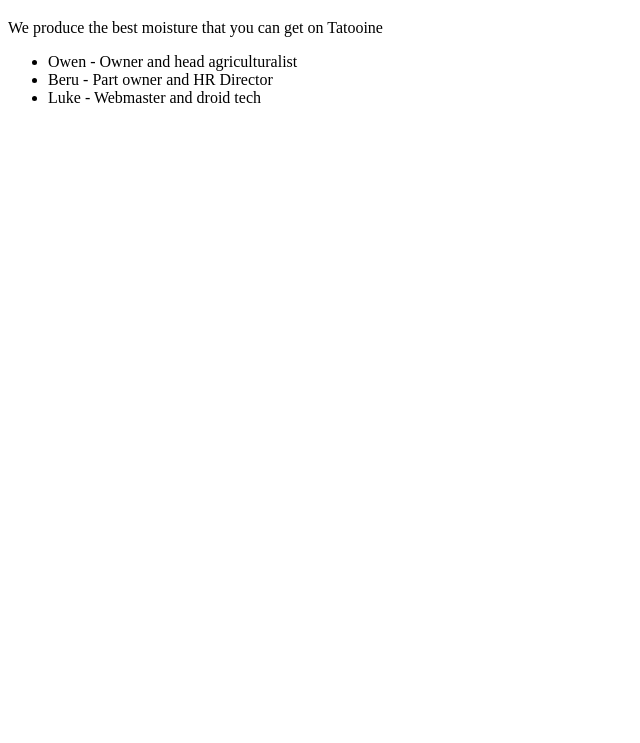
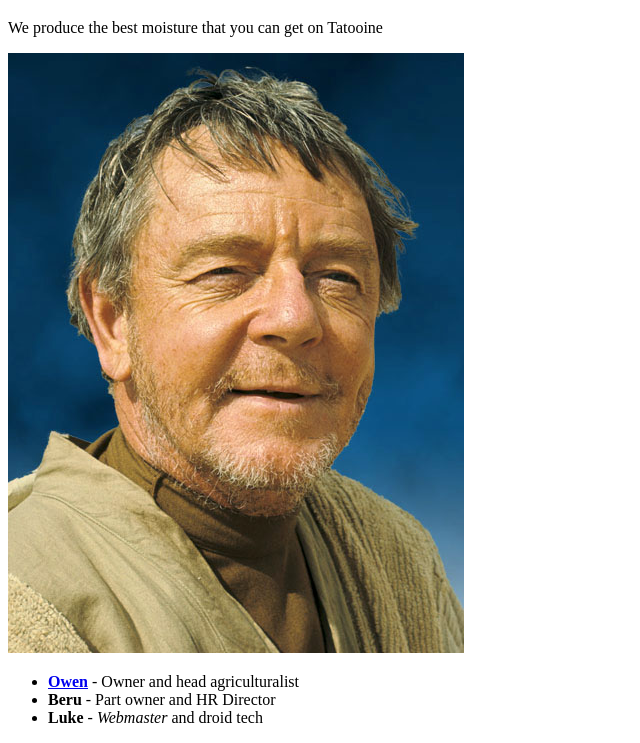
Before and after one commit to kyletaylored/starwars, a plain HTML site: page owens.html in a window 1280 px wide. Shown: the part 61-804 px from the top of the page, without its empty margins (0-640 px from the left). Drawn offline with Linux system fonts and the light colour scheme.

Commit message:
added image to owens

```diff
--- a/owens.html
+++ b/owens.html
@@ -6,9 +6,10 @@
 	<body>
 		<h1>Welcome to Owens Moisture Farms</h1>
 		<p>We produce the best moisture that you can get on Tatooine</p>
+		<img src="images/OwenLarsHS-SWE.jpg">
 		<ul>
-			<li>Owen - Owner and head agriculturalist</li>
-			<li>Beru - Part owner and HR Director</li>
-			<li>Luke - Webmaster and droid tech</li>
+			<li><strong><a href="http://starwars.wikia.com/wiki/Owen_Lars/Legends" target="_blank">Owen</a></strong> - Owner and head agriculturalist</li>
+			<li><strong>Beru</strong> - Part owner and HR Director</li>
+			<li><strong>Luke</strong> - <em>Webmaster</em> and droid tech</li>
 		</ul>
 	</body>
```
Also changed, not shown: images/OwenLarsHS-SWE.jpg (added).
